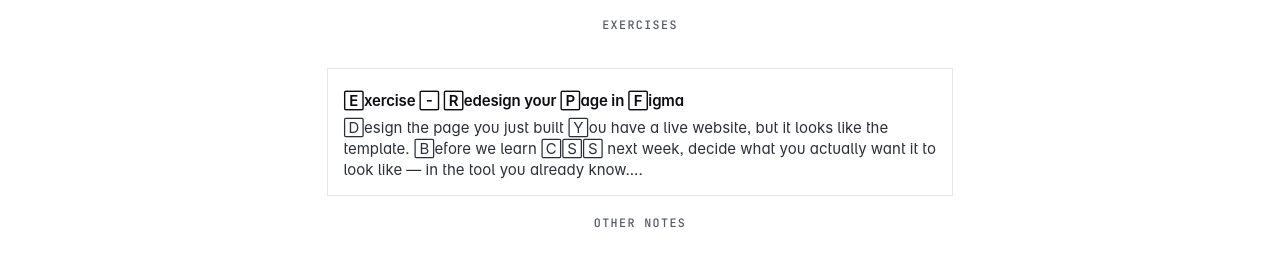
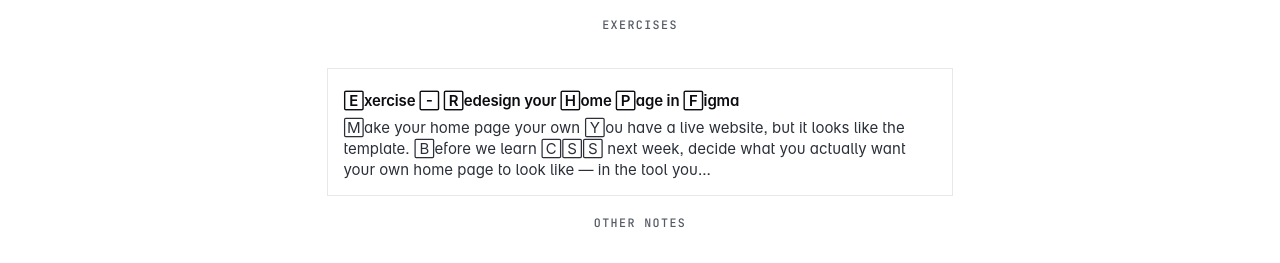
Before and after one commit to gyanl/tech1, a Jekyll site: the page built from pages/index.md, in a window 1280 px wide. Shown: the part 859-1122 px from the top of the page. Built offline with Jekyll 4.4.1, drawn with Linux system fonts in a browser that asks for light colours; some web fonts are replaced; part of the change alters nothing that is shown.

Commit message:
Rename Figma exercise to 'Redesign your Home Page'; sync title
Co-Authored-By: Claude Opus 4.8 <noreply@anthropic.com>

```diff
--- /dev/null
+++ b/_notes/Exercise - Redesign your Home Page in Figma.md
@@ -0,0 +1,29 @@
+---
+date: 04-08-2026
+date modified: 08-08-2026
+feed: show
+tag: exercise
+title: "Exercise - Redesign your Home Page in Figma"
+---
+### Make your home page your own
+
+You have a live website, but it looks like the template. Before we learn CSS next week, decide **what you actually want your own home page to look like** — in the tool you already know.
+
+### Steps
+
+1. **Get your page into Figma.** Use the Figma plugin for Chrome to get your version of the website into Figma so you're starting with the same layout and not a blank canvas.
+2. **Change the words first.** Your name, how would you introduce yourself, your actual work and other projects. Design decisions are easier when the content is true.
+3. **Change the type.** Pick heading and body fonts and set a hierarchy — heading, subheading, body. Notice how much of the page's character this alone decides.
+4. **Change the colours.** Background, text, links. Keep it to two or three; check it's still readable.
+5. **Make a mobile version.** Recreate your layout at 400px wide.
+6. **[Optional] Then push further, if you want.** Add more sections, a projects grid, an about page, images.
+
+### Things to keep in mind
+
+- Design for a **browser**, not a poster: it will be viewed at many widths, and text reflows. Sketch a phone-width version too.
+- Don't worry about how anything will be done in code, but note down any thoughts or questions — next week is exactly about turning this into CSS.
+- Keep your Figma file. In [[Lecture 2]] you'll rebuild your live page to match it, and we'll compare the two.
+
+### Submission
+
+- Your Figma file (share link, view access) and your live URL, posted to the class group before next class.
--- a/_notes/Exercise - Redesign your Page in Figma.md
+++ /dev/null
@@ -1,28 +0,0 @@
----
-date: 04-08-2026
-date modified: 08-08-2026
-feed: show
-tag: exercise
-title: "Exercise - Redesign your Page in Figma"
----
-### Design the page you just built
-
-You have a live website, but it looks like the template. Before we learn CSS next week, decide **what you actually want it to look like** — in the tool you already know.
-
-### Steps
-
-1. **Get your page into Figma.** Use the [html.to.design](https://www.figma.com/community/plugin/1159123024924461424) plugin (or take a full-page screenshot and drop it in) so you're working from your real page, not a blank canvas.
-2. **Change the words first.** Real copy, your name, your actual projects. Design decisions are easier when the content is true.
-3. **Change the type.** Pick a typeface and set a hierarchy — heading, subheading, body. Notice how much of the page's character this alone decides.
-4. **Change the colours.** Background, text, links. Keep it to two or three; check it's still readable.
-5. **Then push further, if you want.** Add sections, a projects grid, an about page, images.
-
-### Things to keep in mind
-
-- Design for a **browser**, not a poster: it will be viewed at many widths, and text reflows. Sketch a phone-width version too.
-- Note anything you're unsure how to build. Bring those questions — next week is exactly about turning this into CSS.
-- Keep your Figma file. In [[Lecture 2]] you'll rebuild your live page to match it, and we'll compare the two.
-
-### Submission
-
-- Your Figma file (share link, view access) and your live URL, posted to the class group before next class.
--- a/_notes/Lecture 1.md
+++ b/_notes/Lecture 1.md
@@ -2,11 +2,11 @@
 date: 04-08-2026
 date modified: 08-08-2026
 feed: show
-tag: lecture
-title: "Lecture 1"
 key_areas:
   - "Client-server architecture"
   - "HTML — structure"
+tag: lecture
+title: "Lecture 1"
 ---
 
 # Welcome to Tech 1!
@@ -30,7 +30,6 @@ I will not follow the syllabus too strictly - this will be a hands on course whe
 
 - [[Syllabus]]
 - [[AI Policy]]
-
 
 ---
 ## How this course works
@@ -210,6 +209,6 @@ If you see a 404: wait, refresh, and check your homepage is called exactly `inde
 #### Homework
 
 - Finish any setup that got stuck
-- **Apply for the GitHub Student Developer Pack** at [GitHub Education · GitHub](https://github.com/education) (free credits and tools; needs your university email/ID)(Student Pack approval can take a few days — apply today)
-- **Exercise:** [[Exercise - Redesign your Page in Figma]] — bring your page into Figma and design it properly. Next week we turn it into CSS.
+- **Apply for the GitHub Student Developer Pack** at [GitHub Education · GitHub](https://github.com/education) -free credits and tools; needs your university email/ID - approval can take a few days — apply today.
+- **Exercise:** [[Exercise - Redesign your Home Page in Figma]] — bring your page into Figma and design it properly. Next week we turn it into CSS.
 ---
```
Also changed, not shown: 2 other files.
